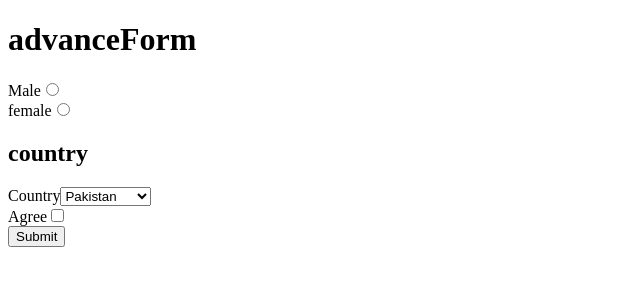
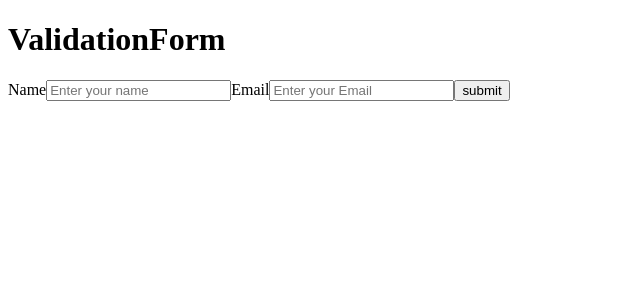
Before and after one commit to qazimoizz/LearnReactJSXtwo, a React (Vite) app: page / in a window 1280 px wide. Shown: the top 300 px of the page, without its empty margins (0-640 px from the left). Built offline with nearby package versions, Linux system fonts and the light colour scheme.

Commit message:
added one more

```diff
--- a/src/App.jsx
+++ b/src/App.jsx
@@ -3,13 +3,15 @@
 // import MultiFormHandling from "./MultiFormHandling"
 // import ToggleText from "./ToggleText"
 
-import NewForm from "./NewForm"
+// import NewForm from "./NewForm"
+import ValidationForm from "./ValidationForm"
 
 function App() {
 
   return (
     <>
-  <NewForm/>
+  <ValidationForm/>
+  {/* <NewForm/> */}
     {/* <MultiFormHandling/> */}
     {/* <ToggleText/>
     <Counter/> */}
--- /dev/null
+++ b/src/ValidationForm.jsx
@@ -0,0 +1,41 @@
+import { useState } from "react"
+
+
+const ValidationForm = () => {
+ const [name,setName] = useState("")
+ const [email,setEmail] = useState("")
+ const [error,setError] = useState("")
+
+
+    const handleSubmit =(e)=>{
+        e.preventDefault()
+
+        if(!name || !email){
+            setError("please fill all field")
+        }else{
+            setError("")
+            console.log("formSubmitted", name,email )
+            alert("form submitted sucessfully")
+        }
+}
+    return (
+    <>
+    <form action="" onSubmit={handleSubmit}>
+        <h1>ValidationForm</h1>
+        <label htmlFor="">Name
+            <input type="text" placeholder="Enter your name" value={name}
+            onChange={(e)=>setName(e.target.value)}
+            />
+        </label>
+        <label htmlFor="">Email
+            <input type="text" placeholder="Enter your Email" value={email}
+            onChange={(e)=>setEmail(e.target.value)} />
+        </label>
+        {email && <p>{error}</p>}
+    <button type="submit"> submit</button>
+    </form>
+    </>
+  )
+}
+
+export default ValidationForm
```
Also changed, not shown: src/FormHandle.jsx (+16 -36 lines).
